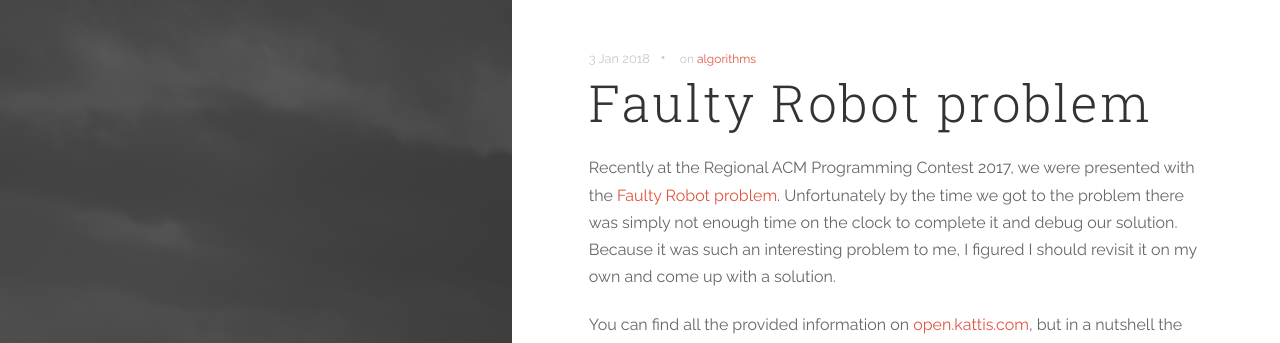
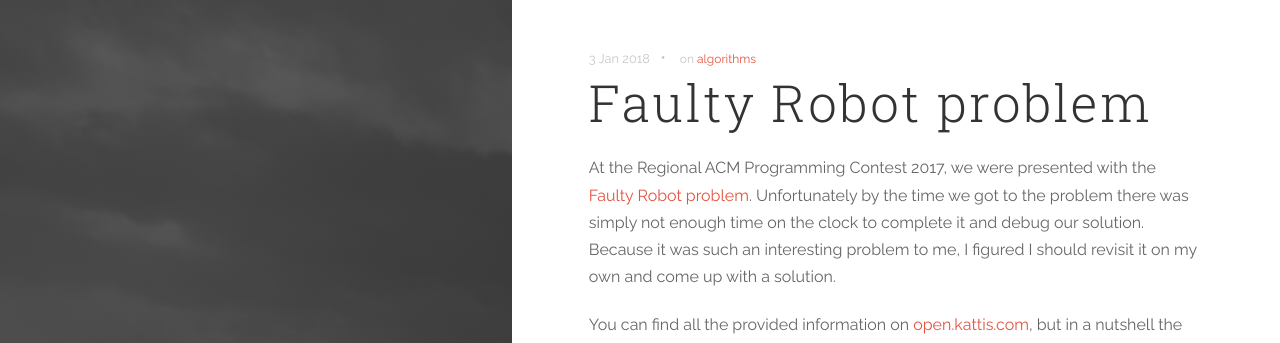
Before and after one commit to rnewton5/rnewton5.github.io, a Jekyll site: the page built from _posts/2018-01-03-faulty-robot-problem.markdown, in a window 1280 px wide and 1400 px high. Shown: the top 343 px of the window. Built offline with Jekyll 4.4.1, drawn with Linux system fonts in a browser that asks for light colours; nearby versions of some CDN libraries; some of the changed text lies outside the part shown.

Commit message:
Fix typo

```diff
--- a/_posts/2018-01-03-faulty-robot-problem.markdown
+++ b/_posts/2018-01-03-faulty-robot-problem.markdown
@@ -4,7 +4,7 @@
 categories: [algorithms]
 tags: [algorithms]
 ---
-Recently at the Regional ACM Programming Contest 2017, we were presented with the [Faulty Robot problem](https://open.kattis.com/problems/faultyrobot). Unfortunately by the time we got to the problem there was simply not enough time on the clock to complete it and debug our solution. Because it was such an interesting problem to me, I figured I should revisit it on my own and come up with a solution.
+At the Regional ACM Programming Contest 2017, we were presented with the [Faulty Robot problem](https://open.kattis.com/problems/faultyrobot). Unfortunately by the time we got to the problem there was simply not enough time on the clock to complete it and debug our solution. Because it was such an interesting problem to me, I figured I should revisit it on my own and come up with a solution.
 
 You can find all the provided information on [open.kattis.com](https://open.kattis.com/problems/faultyrobot), but in a nutshell the problem is that someone has programmed a robot to explore a graph containing *n* nodes. Each node on the graph can only have at most one forced move away from it going to a neighboring node. However, the robot has some bugs in its code. It may bug out and move to a randomly chosen neighboring node at any time, but such an occurrence can happen at most once during the robots operation, and might not happen at all. If the robot reaches a node that has no forced moves away from it we consider that node to be a stopping point because unless the robot bugs out, there is no way to continue. We need to somehow figure out how many possible stopping points are located on any provided graph.
 
```
Also changed, not shown: other parts of _posts/2018-01-03-faulty-robot-problem.markdown (+1 -1 lines).
